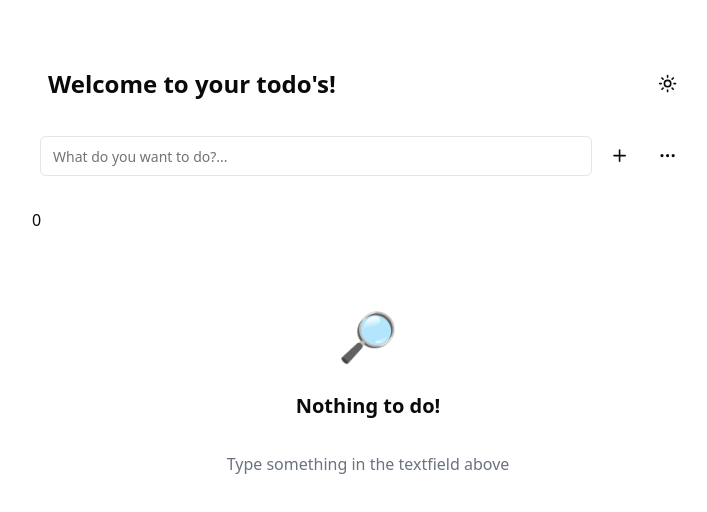
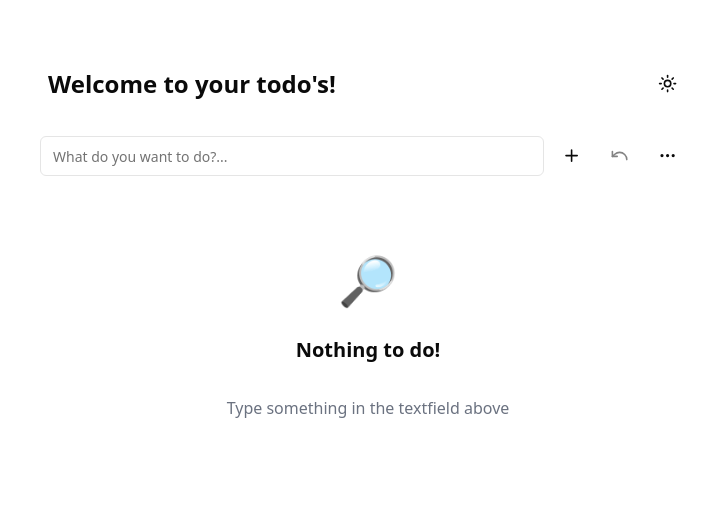
Before and after one commit to mymakerofficial/react-todo-app, a React (Vite) app: page / in a window 1280 px wide. Shown: the top 512 px of the page, without its empty margins (272-979 px from the left). Built offline with nearby package versions, Linux system fonts and the light colour scheme.

Commit message:
added distinct undo button

```diff
--- a/src/App.tsx
+++ b/src/App.tsx
@@ -163,7 +163,6 @@ export default function App() {
               onDeleteAll={handleRemoveAll}
               onCompleteAll={handleCompleteAll}
             />
-            {list.value.length}
             {takeIf(isEmpty,
               <EmptyState label='Nothing to do!' text='Type something in the textfield above' icon='🔎'/>
             )}
--- a/src/components/header-controls.tsx
+++ b/src/components/header-controls.tsx
@@ -89,6 +89,7 @@ export function HeaderControls({canUndo, canRedo, history, onAddItem, onUndo, on
           <Button variant='ghost' size='icon' type='submit'><Plus className='size-[1.2rem]' /></Button>
         </form>
       </Form>
+      <Button variant='ghost' size='icon' onClick={handleUndo} disabled={ifNot(canUndo)}><Undo className='size-[1.2rem]' /></Button>
       <Menu items={menuItems} />
     </div>
   )
```
